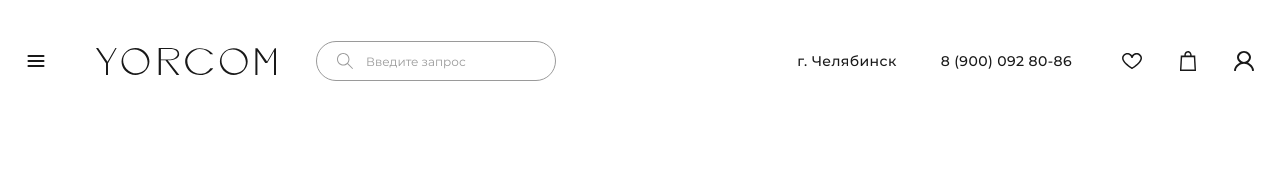
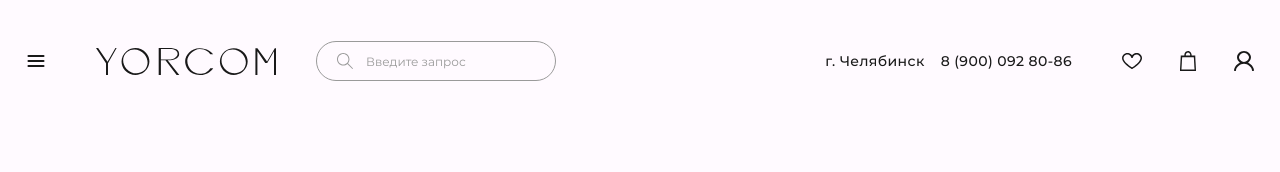
Before and after one commit to jsswpt/gold-runo-fsd, a Next.js app: page / in a window 1280 px wide. Shown: the top 172 px of the page. Built offline with nearby package versions, Linux system fonts and the light colour scheme.

Commit message:
фикс цветов и гэпов

```diff
--- a/src/shared/ui/button/styles.module.scss
+++ b/src/shared/ui/button/styles.module.scss
@@ -38,9 +38,9 @@
 }
 
 .contained {
-  background: var(--background);
-
+  background: none;
   &:hover {
+    background: var(--surface);
     box-shadow: funcs.px-rem(5) funcs.px-rem(8) funcs.px-rem(20)
       rgba(0, 0, 0, 0.2);
   }
--- a/src/widgets/header/styles.module.scss
+++ b/src/widgets/header/styles.module.scss
@@ -76,7 +76,7 @@
   order: 3;
   display: flex;
   align-items: center;
-  gap: funcs.px-rem(44);
+  gap: funcs.px-rem(16);
 }
 
 .info_text {
--- a/styles/globals.scss
+++ b/styles/globals.scss
@@ -20,7 +20,8 @@ img {
 
 :root {
   --base: #191919;
-  --background: #fff;
+  --background: #fffaff;
+  --surface: #fff;
   --stroke: #9a9a9a;
   --light-stroke: #ececec;
 
@@ -34,6 +35,7 @@ img {
 @media (prefers-color-scheme: dark) {
   :root {
     --background: #221e22;
+    --surface: #2c272c;
     --base: #fffaff;
   }
 }
```
